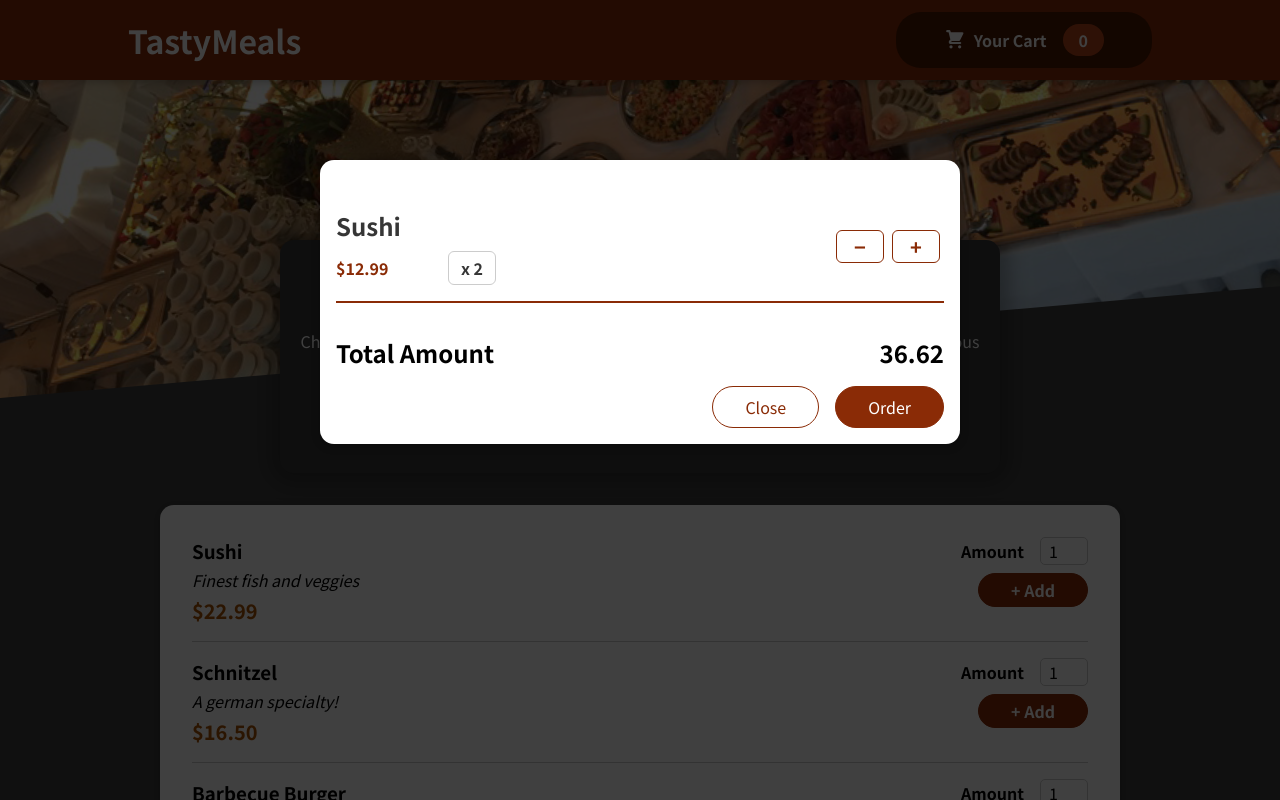
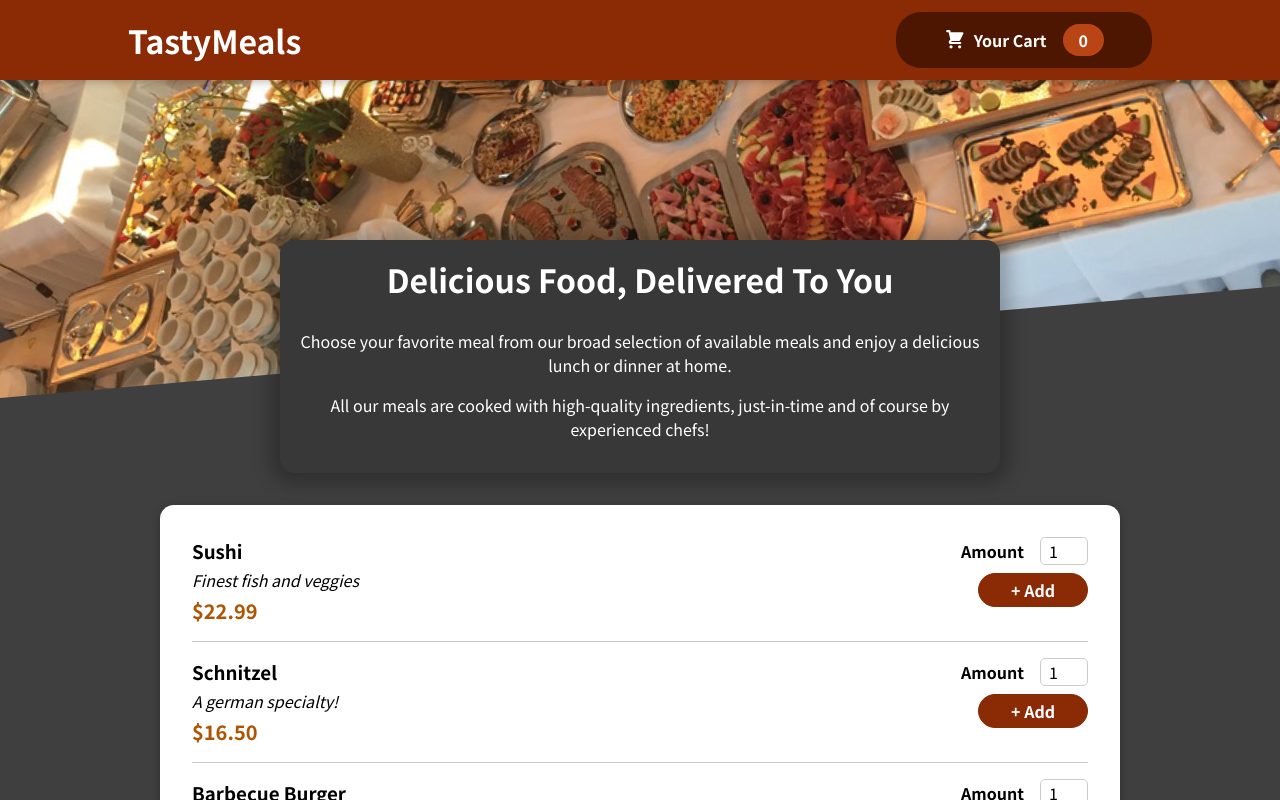
Before and after one commit to ShinchanThakur/Food-Order-App, a React (Create React App) app: page / in a window 1280 px wide. Shown: the top 800 px of the page. Built offline with nearby package versions, Linux system fonts and the light colour scheme.

Commit message:
Added controls to open and close cart

```diff
--- a/src/App.js
+++ b/src/App.js
@@ -1,13 +1,21 @@
+import { useState } from "react";
 import Cart from "./components/Cart/Cart";
 import Header from "./components/Layout/Header";
 import Meals from './components/Meals/Meals';
 
 function App() {
+  const [showCart, setShowCart] = useState(false);
+  const showCartHandler = _ => {
+    setShowCart(true);
+  }
+  const hideCartHandler = _ => {
+    setShowCart(false);
+  }
   const tempCartItem = { id: 'c1', name: 'Sushi', amount: 2, price: 12.99 };
   return (
     <>
-      <Cart cart={[{ ...tempCartItem }]} />
-      <Header />
+      {showCart && <Cart cart={[{ ...tempCartItem }]} onHideCart={hideCartHandler} />}
+      <Header onShowCart={showCartHandler} />
       <main>
         <Meals />
       </main>
--- a/src/components/Cart/Cart.js
+++ b/src/components/Cart/Cart.js
@@ -19,14 +19,14 @@
     );
 
     return (
-        <Modal>
+        <Modal onClose={props.onHideCart}>
             {cartItems}
             <div className={styles.total}>
                 <span>Total Amount</span>
                 <span>36.62</span>
             </div>
             <div className={styles.actions}>
-                <button className={styles['button--alt']}>Close</button>
+                <button className={styles['button--alt']} onClick={props.onHideCart}>Close</button>
                 <button className={styles.button}>Order</button>
             </div>
         </Modal>
--- a/src/components/Layout/Header.js
+++ b/src/components/Layout/Header.js
@@ -2,12 +2,12 @@
 import styles from './Header.module.css';
 import HeaderCartButton from './HeaderCartButton';
 
-const Header = () => {
+const Header = props => {
     return (
         <>
             <header className={styles.header}>
                 <h1>TastyMeals</h1>
-                <HeaderCartButton />
+                <HeaderCartButton onShowCart={props.onShowCart} />
             </header>
             <Background />
         </>
--- a/src/components/Layout/HeaderCartButton.js
+++ b/src/components/Layout/HeaderCartButton.js
@@ -2,10 +2,10 @@
 import CartIcon from '../Cart/CartIcon';
 import { useState } from 'react';
 
-const HeaderCartButton = () => {
+const HeaderCartButton = props => {
     const [numberOfCartItems, setNumberOfCartItems] = useState(0);
     return (
-        <button className={styles.button}>
+        <button className={styles.button} onClick={props.onShowCart}>
             <span className={styles.icon}><CartIcon /></span>
             <span>Your Cart</span>
             <span className={styles.badge}>{numberOfCartItems}</span>
--- a/src/components/UI/Modal.js
+++ b/src/components/UI/Modal.js
@@ -1,9 +1,9 @@
 import ReactDOM from 'react-dom';
 import styles from './Modal.module.css';
 
-const Backdrop = _ => {
+const Backdrop = props => {
     return (
-        <div className={styles.backdrop} />
+        <div className={styles.backdrop} onClick={props.onClose} />
     )
 }
 
@@ -20,7 +20,7 @@
 const Modal = props => {
     return (
         <>
-            {ReactDOM.createPortal(<Backdrop />, portalElement)}
+            {ReactDOM.createPortal(<Backdrop onClose={props.onClose} />, portalElement)}
             {ReactDOM.createPortal(<ModalOverlay>{props.children}</ModalOverlay>, portalElement)}
         </>
     )
```
